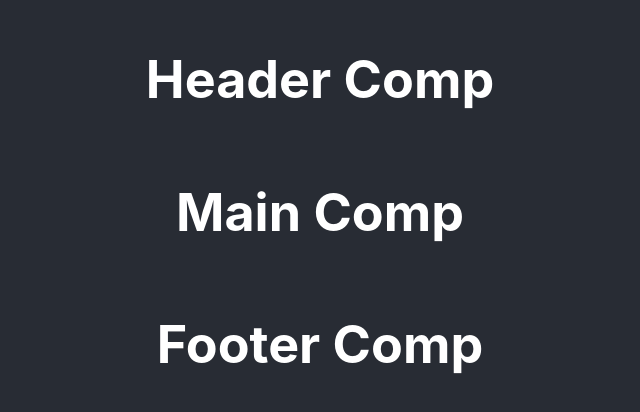
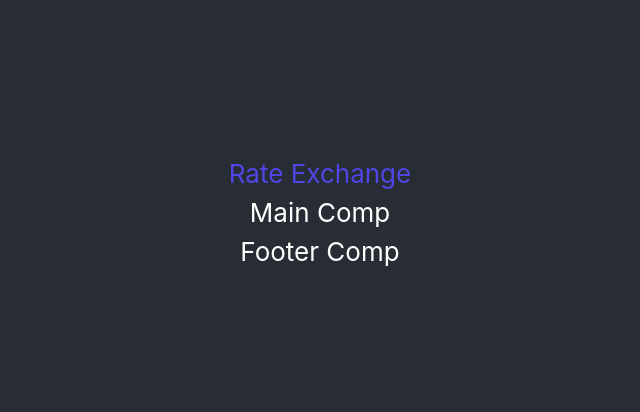
Before and after one commit to gtchakama/cra-rate-exchange, a React (Create React App) app: page / in a window 1280 px wide. Shown: the part 188-600 px from the top of the page, without its empty margins (320-960 px from the left). Built offline with nearby package versions, Linux system fonts and the light colour scheme.

Commit message:
Tailwind linked

```diff
--- /dev/null
+++ b/craco.config.js
@@ -0,0 +1,8 @@
+// craco.config.js
+module.exports = {
+  style: {
+    postcss: {
+      plugins: [require("tailwindcss"), require("autoprefixer")],
+    },
+  },
+};
--- a/src/App.css
+++ b/src/App.css
@@ -1,17 +1,8 @@
+
 .App {
   text-align: center;
 }
 
-.App-logo {
-  height: 40vmin;
-  pointer-events: none;
-}
-
-@media (prefers-reduced-motion: no-preference) {
-  .App-logo {
-    animation: App-logo-spin infinite 20s linear;
-  }
-}
 
 .App-header {
   background-color: #282c34;
@@ -23,16 +14,3 @@
   font-size: calc(10px + 2vmin);
   color: white;
 }
-
-.App-link {
-  color: #61dafb;
-}
-
-@keyframes App-logo-spin {
-  from {
-    transform: rotate(0deg);
-  }
-  to {
-    transform: rotate(360deg);
-  }
-}
--- a/src/components/header/index.js
+++ b/src/components/header/index.js
@@ -3,7 +3,7 @@
 export default function Header() {
   return (
     <div>
-      <h1>Header Comp</h1>
+      <h1 className="text-indigo-600">Rate Exchange</h1>
     </div>
   );
 }
--- a/src/index.css
+++ b/src/index.css
@@ -1,3 +1,7 @@
+@tailwind base;
+@tailwind components;
+@tailwind utilities;
+
 body {
   margin: 0;
   font-family: -apple-system, BlinkMacSystemFont, 'Segoe UI', 'Roboto', 'Oxygen',
--- /dev/null
+++ b/tailwind.config.js
@@ -0,0 +1,11 @@
+module.exports = {
+  purge: ["./src/**/*.{js,jsx,ts,tsx}", "./public/index.html"],
+  darkMode: false, // or 'media' or 'class'
+  theme: {
+    extend: {},
+  },
+  variants: {
+    extend: {},
+  },
+  plugins: [],
+};
```
Also changed, not shown: package.json (+9 -4 lines), 1 other file (tests, documents, lock files or other folders).
